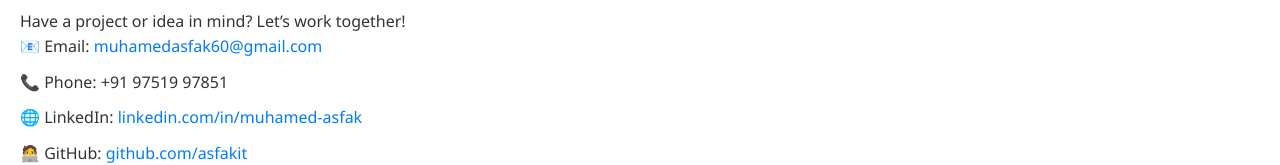
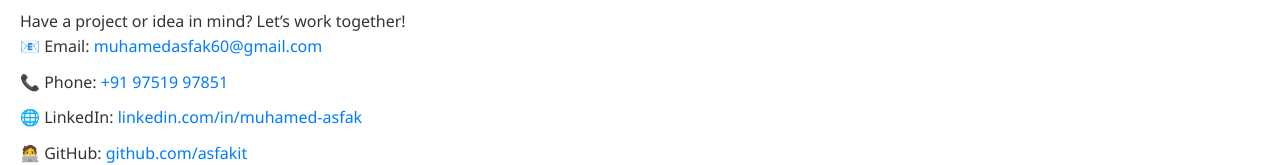
Before and after one commit to asfakit/portfolio, a plain HTML site: page index.html in a window 1280 px wide. Shown: the part 3515-3680 px from the top of the page. Drawn offline with nearby package versions, Linux system fonts and the light colour scheme.

Commit message:
Add files via upload

```diff
--- a/index.html
+++ b/index.html
@@ -275,7 +275,7 @@
     <p>Have a project or idea in mind? Let’s work together!</p>
     <ul>
       <li>📧 Email: <a href="mailto:muhamedasfak60@gmail.com">muhamedasfak60@gmail.com</a></li>
-      <li>📞 Phone: +91 97519 97851</li>
+      <li>📞 Phone: <a href="tel:+919751997851">+91 97519 97851</a></li>
       <li>🌐 LinkedIn: <a href="https://linkedin.com/in/muhamed-asfak-5551a0255">linkedin.com/in/muhamed-asfak</a></li>
       <li>🧑‍💻 GitHub: <a href="https://github.com/asfakit">github.com/asfakit</a></li>
     </ul>
```
